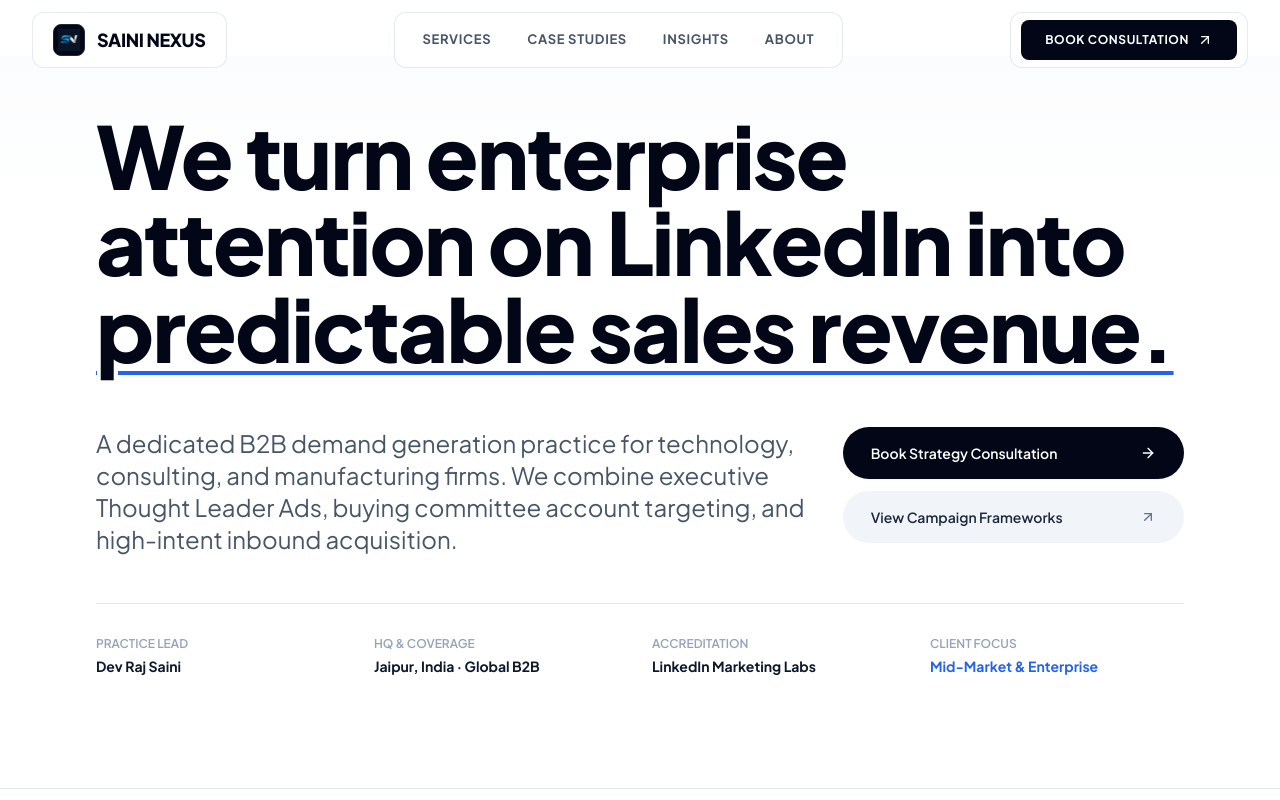
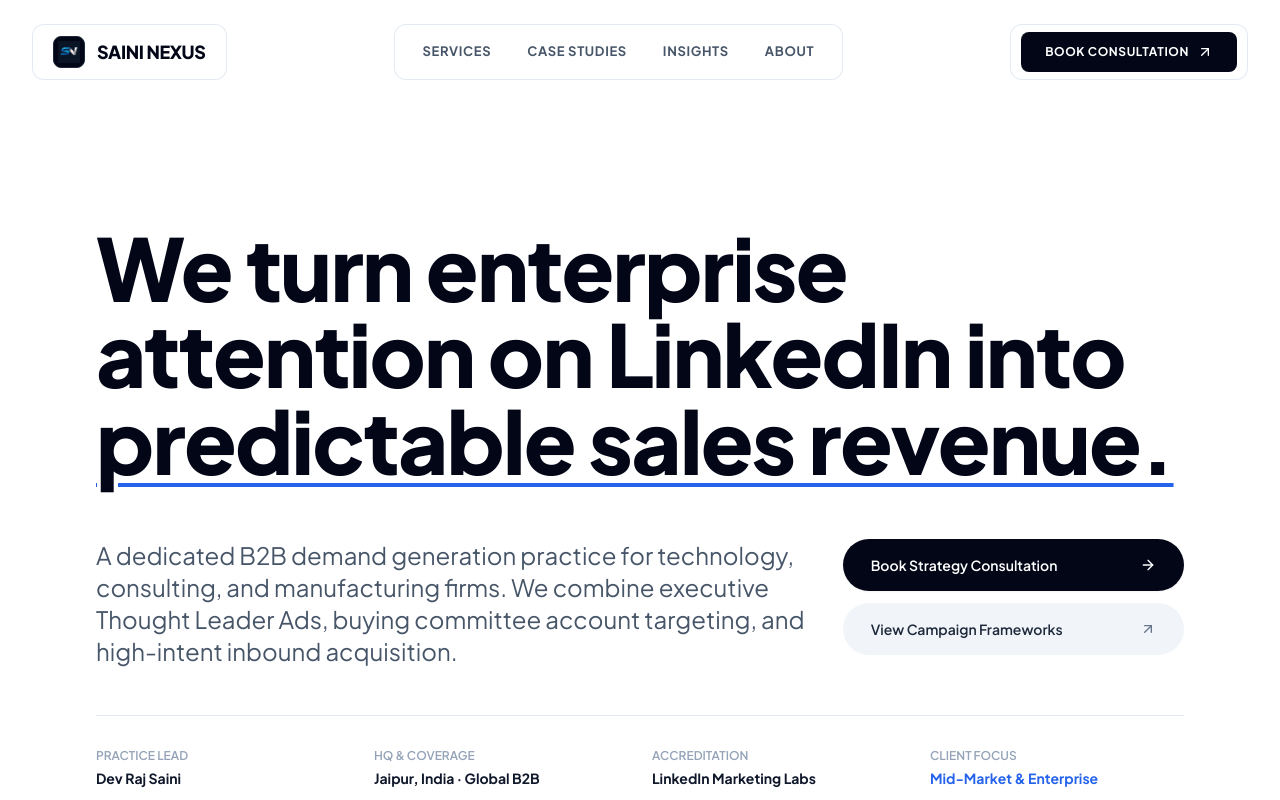
Before and after one commit to Kamu08/Saini-Nexus, a Next.js app: page / in a window 1280 px wide. Shown: the top 800 px of the page. Built offline with nearby package versions, Linux system fonts and the light colour scheme.

Commit message:
Fix background color mismatch behind navbar: remove top ambient gradient and old mesh class for pure unified #FFFFFF canvas

```diff
--- a/src/app/layout.tsx
+++ b/src/app/layout.tsx
@@ -116,7 +116,7 @@
         <JsonLd data={getWebSiteSchema()} />
         <JsonLd data={getLocalBusinessSchema()} />
         <Navbar />
-        <main className="pt-12 sm:pt-14">{children}</main>
+        <main className="pt-20">{children}</main>
         <Footer />
       </body>
     </html>
--- a/src/app/page.tsx
+++ b/src/app/page.tsx
@@ -36,7 +36,7 @@
   ];
 
   return (
-    <div className="space-y-20 sm:space-y-32 pb-24 overflow-x-clip bg-mesh-glow">
+    <div className="space-y-20 sm:space-y-32 pb-24 overflow-x-clip bg-white">
 
       {/* ========================================================= */}
       {/* 00. HERO SECTION                                          */}
--- a/src/components/ModernHero.tsx
+++ b/src/components/ModernHero.tsx
@@ -16,11 +16,7 @@
 
 export function ModernHero() {
   return (
-    <section className="relative pt-8 sm:pt-12 md:pt-14 pb-20 sm:pb-28 bg-white text-slate-950 border-b border-slate-200">
-
-      {/* Subtle top ambient warmth (barely perceptible, premium paper texture feel) */}
-      <div className="absolute top-0 inset-x-0 h-40 bg-gradient-to-b from-slate-50/60 to-transparent pointer-events-none" />
-
+    <section className="relative pt-24 sm:pt-32 md:pt-36 pb-20 sm:pb-28 bg-white text-slate-950 border-b border-slate-200">
       <div className="max-w-6xl mx-auto px-4 sm:px-6 lg:px-8 space-y-12 relative z-10">
 
 
--- a/src/components/Navbar.tsx
+++ b/src/components/Navbar.tsx
@@ -84,7 +84,7 @@
   return (
     <header
       ref={navRef}
-      className="fixed top-0 inset-x-0 z-50 pointer-events-none px-4 sm:px-6 lg:px-8 pt-2 sm:pt-3 transition-all duration-300"
+      className="fixed top-0 inset-x-0 z-50 pointer-events-none px-4 sm:px-6 lg:px-8 pt-4 sm:pt-6 transition-all duration-300"
     >
       <div className="max-w-7xl mx-auto flex items-center justify-between gap-4 sm:gap-6">
 
```
